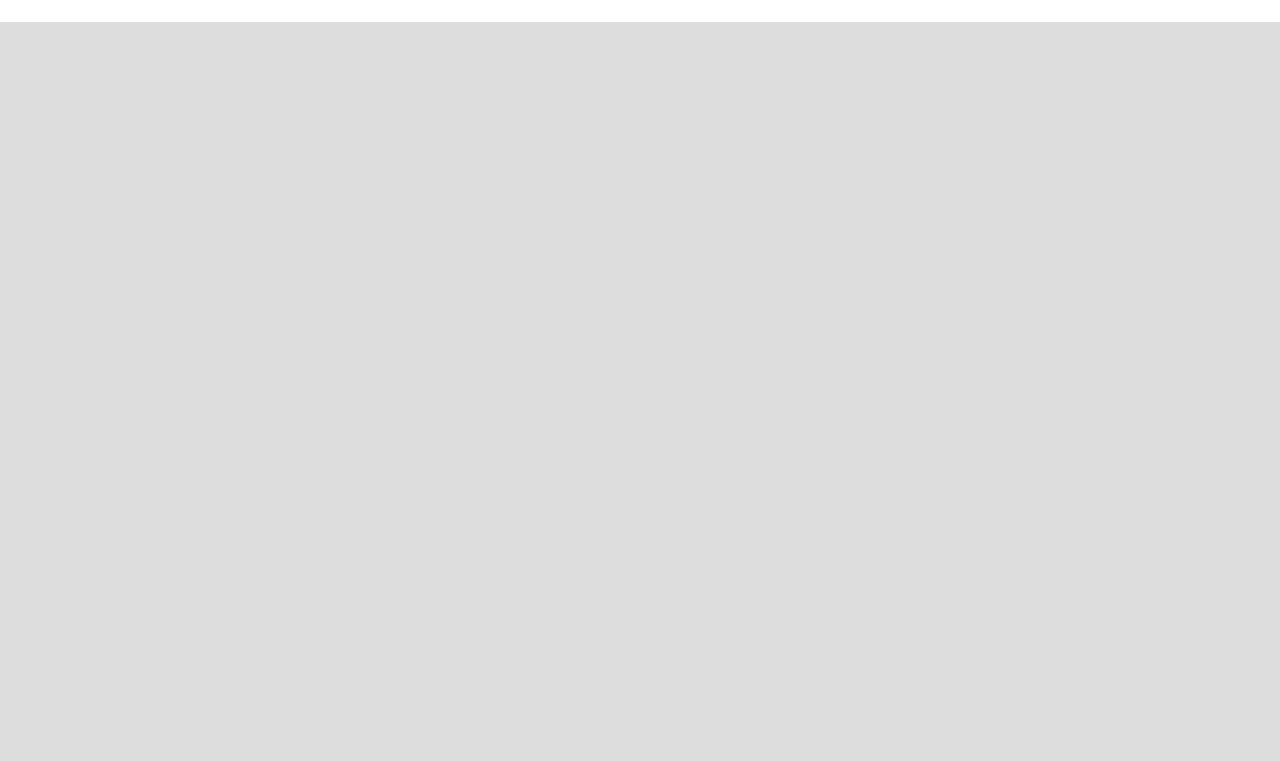
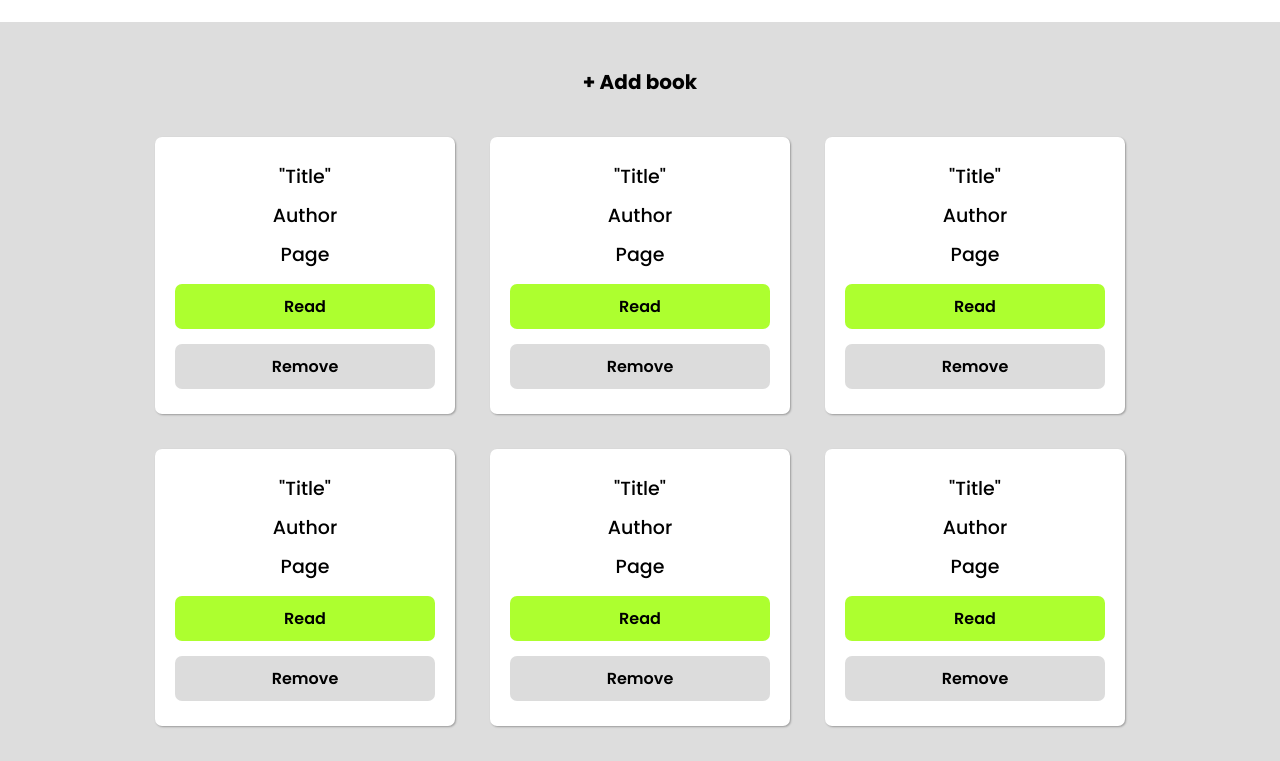
Before and after one commit to MuhammadJufri/Library, a plain HTML site: page index.html in a window 1280 px wide. Shown: the part 76-837 px from the top of the page. Before the commit the page ends 800 px from the top, so only its background shows below. Drawn offline with Linux system fonts and the light colour scheme.

Commit message:
Add html and css for main section

```diff
--- a/index.html
+++ b/index.html
@@ -13,5 +13,92 @@
         <h1>Library</h1>
       </div>
     </header>
+    <main>
+      <button>+ Add book</button>
+      <div class="overlay"></div>
+      <div class="modal-box">
+        <h2>Add new book</h2>
+        <form action="" method="get">
+          <input type="text" placeholder="Title" required />
+          <input type="text" placeholder="Author" required />
+          <input type="number" placeholder="Pages" min="1" required />
+          <div class="check-list">
+            <span>Have you read it?</span>
+            <input type="checkbox" />
+          </div>
+          <button type="submit">Submit</button>
+        </form>
+      </div>
+
+      <ul>
+        <li>
+          <div class="book-info">
+            <span>"Title"</span>
+            <span>Author</span>
+            <span>Page</span>
+          </div>
+          <div class="book-buttons">
+            <button>Read</button>
+            <button>Remove</button>
+          </div>
+        </li>
+
+        <li>
+          <div class="book-info">
+            <span>"Title"</span>
+            <span>Author</span>
+            <span>Page</span>
+          </div>
+          <div class="book-buttons">
+            <button>Read</button>
+            <button>Remove</button>
+          </div>
+        </li>
+        <li>
+          <div class="book-info">
+            <span>"Title"</span>
+            <span>Author</span>
+            <span>Page</span>
+          </div>
+          <div class="book-buttons">
+            <button>Read</button>
+            <button>Remove</button>
+          </div>
+        </li>
+        <li>
+          <div class="book-info">
+            <span>"Title"</span>
+            <span>Author</span>
+            <span>Page</span>
+          </div>
+          <div class="book-buttons">
+            <button>Read</button>
+            <button>Remove</button>
+          </div>
+        </li>
+        <li>
+          <div class="book-info">
+            <span>"Title"</span>
+            <span>Author</span>
+            <span>Page</span>
+          </div>
+          <div class="book-buttons">
+            <button>Read</button>
+            <button>Remove</button>
+          </div>
+        </li>
+        <li>
+          <div class="book-info">
+            <span>"Title"</span>
+            <span>Author</span>
+            <span>Page</span>
+          </div>
+          <div class="book-buttons">
+            <button>Read</button>
+            <button>Remove</button>
+          </div>
+        </li>
+      </ul>
+    </main>
   </body>
 </html>
--- a/style.css
+++ b/style.css
@@ -1,10 +1,10 @@
-@import url('https://fonts.googleapis.com/css2?family=Poppins:wght@100;200;300;400;500;600;700;800;900&display=swap');
+@import url("https://fonts.googleapis.com/css2?family=Poppins:wght@100;200;300;400;500;600;700;800;900&display=swap");
 
 * {
   margin: 0;
   padding: 0;
   box-sizing: border-box;
-  font-family: 'Poppins', sans-serif;
+  font-family: "Poppins", sans-serif;
 }
 
 body {
@@ -22,3 +22,122 @@ header {
   width: 100%;
   max-width: 1200px;
 }
+
+main {
+  padding: 35px 20px;
+}
+
+main > button {
+  font-size: 20px;
+  font-weight: 700;
+  border: none;
+  border-radius: 7px;
+  background-color: transparent;
+  padding: 10px 18px;
+  display: flex;
+  margin: 0 auto;
+  transition: background-color 0.5s ease-in-out;
+}
+
+main > button:hover {
+  background-color: rgba(0, 0, 0, 0.15);
+}
+
+.overlay {
+  width: 100%;
+  height: 100vh;
+  background-color: rgba(0, 0, 0, 0.7);
+  position: absolute;
+  top: 0;
+  z-index: 10;
+  display: none;
+}
+
+.modal-box {
+  position: absolute;
+  width: 100%;
+  max-width: 250px;
+  background-color: #eee;
+  display: none;
+  padding: 25px;
+  border-radius: 10px;
+  gap: 20px;
+  top: 25%;
+  z-index: 20;
+}
+
+.modal-box form {
+  display: flex;
+  justify-content: center;
+  flex-direction: column;
+  gap: 15px;
+}
+
+.modal-box form input {
+  border: none;
+  padding: 10px 15px;
+  border-radius: 7px;
+}
+
+.check-list {
+  display: flex;
+  justify-content: center;
+  gap: 10px;
+}
+
+.modal-box form button[type="submit"] {
+  padding: 8px;
+  background-color: goldenrod;
+  color: white;
+  border: none;
+  border-radius: 7px;
+}
+
+main ul {
+  display: grid;
+  grid-template-columns: repeat(auto-fill, 300px);
+  list-style-type: none;
+  padding-top: 30px;
+  gap: 35px;
+  justify-content: center;
+}
+
+main ul li {
+  background-color: white;
+  padding: 25px 20px;
+  border-radius: 7px;
+  display: flex;
+  flex-direction: column;
+  align-items: center;
+  gap: 15px;
+  font-size: 19px;
+  font-weight: 500;
+  box-shadow: 1px 1px 2px 0px rgba(0, 0, 0, 0.3);
+}
+
+.book-info {
+  display: flex;
+  flex-direction: column;
+  text-align: center;
+  gap: 10px;
+}
+
+.book-buttons {
+  display: flex;
+  flex-direction: column;
+  gap: 15px;
+  width: 100%;
+}
+
+.book-buttons button {
+  border: none;
+  background-color: greenyellow;
+  padding: 10px 0;
+  font-size: 16px;
+  font-weight: 600;
+  border-radius: 7px;
+}
+
+.book-buttons button:nth-child(2) {
+  background-color: gainsboro;
+}
```
